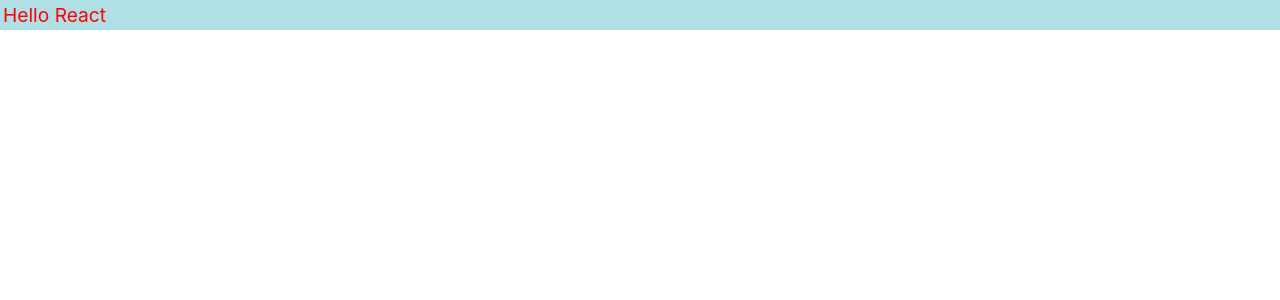
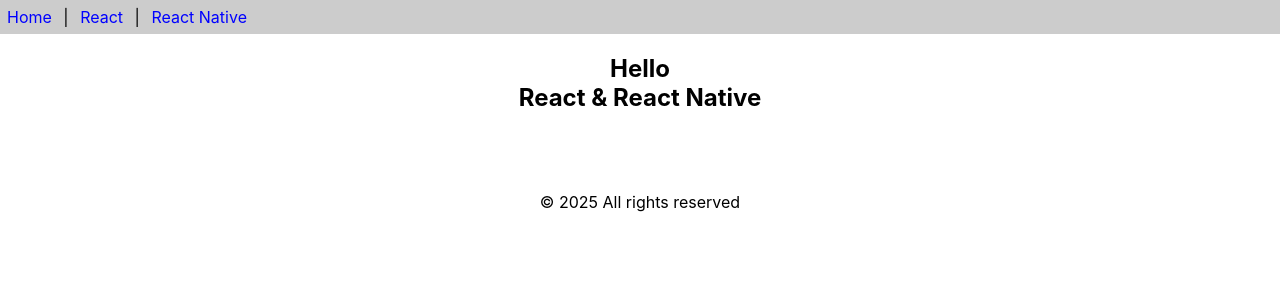
Before and after one commit to Pongsakorn-Siritemkul/app1, a React (Create React App) app: page / in a window 1280 px wide. Shown: the top 300 px of the page. Built offline with nearby package versions, Linux system fonts and the light colour scheme.

Commit message:
Function Components
Function Components

```diff
--- a/src/App.js
+++ b/src/App.js
@@ -1,13 +1,9 @@
-import logo from './logo.svg';
-import './App.css';
+import React from 'react';
+import {Header ,Content ,Footer} from './func-components';
 
 function App() {
-  const divStyle = {
-      color: 'red',
-      backgroundColor: 'powderblue',
-      fontSize: 'larger',
-      padding: '3px',};
-  return <div style={divStyle}>Hello React</div>
+  return (
+      [<Header/>, <Content/>, <Footer/>]
+  )
 }
-
 export default App;
--- /dev/null
+++ b/src/func-components.js
@@ -0,0 +1,37 @@
+import React from "react";
+
+export function Header() {
+    const aStyle = {
+        display: 'inline-block',
+        color: 'blue',
+        margin: '7px',
+        textDecoration: 'none',
+    }
+    return (
+        <div style={{backgroundColor:'#ccc'}}>
+            <a href="" style={aStyle}>Home</a> |&nbsp;
+            <a href="" style={aStyle}>React</a> |&nbsp;
+            <a href="" style={aStyle}>React Native</a>
+        </div>
+    )
+}
+
+export function Content() {
+    return (
+        <>
+        <div style={{ textAlign: 'center' }}>
+            <h2>Hello <br /> React & React Native</h2>
+        </div>
+        <br /><br /><br />
+        </>
+    )
+
+}
+
+export const Footer = () =>{
+    return (
+        <div style={{textAlign: 'center'}}>
+            &copy; {new Date().getFullYear()} All rights reserved
+        </div>
+    )
+}
--- /dev/null
+++ b/src/style.css
@@ -0,0 +1,10 @@
+h2{
+    font-size: 20px;
+    color: blue;
+}
+
+.title{
+    font-size: 16px;
+    color:green;
+    text-decoration: underline;
+}
```
